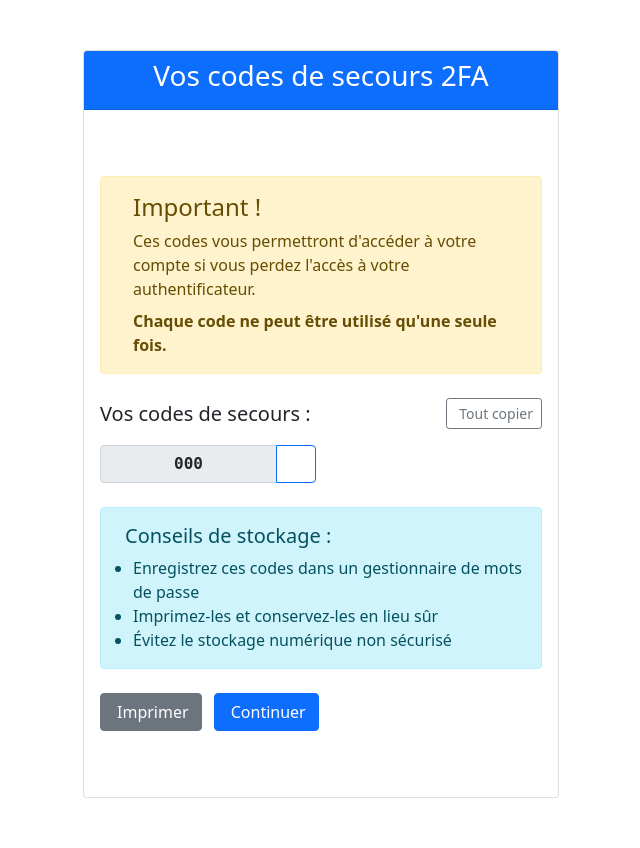
After one commit to Reentryti/OrdoSafe, a Django app: template Backend/utilisateurs/templates/auth/backup_codes.html in a window 1280 px wide. The commit adds this page. Shown: the whole page, without its empty margins (319-959 px from the left). Run offline with Django 5.2, Linux system fonts and the light colour scheme; the template is opened without the code that fills it: most values are stand-ins (such as "Sample title", 1, 10 or a date in 2020).

Commit message:
Patient 2Fa Review
done

```diff
--- /dev/null
+++ b/Backend/utilisateurs/templates/auth/backup_codes.html
@@ -0,0 +1,139 @@
+{% extends "base_auth.html" %}
+
+{% block title %}Codes de secours 2FA{% endblock %}
+{% block header_class %}primary{% endblock %}
+{% block auth_title %}Vos codes de secours 2FA{% endblock %}
+
+{% block auth_content %}
+<div class="auth-container">
+  <!-- Alerte importante -->
+  <div class="alert alert-warning mb-4">
+    <div class="d-flex">
+      <div class="me-3">
+        <i class="fas fa-exclamation-triangle fa-lg"></i>
+      </div>
+      <div>
+        <h4 class="alert-heading">Important !</h4>
+        <p class="mb-0">
+          Ces codes vous permettront d'accéder à votre compte si vous perdez l'accès à votre authentificateur.
+          <strong class="d-block mt-2">Chaque code ne peut être utilisé qu'une seule fois.</strong>
+        </p>
+      </div>
+    </div>
+  </div>
+
+  <!-- Liste des codes -->
+  <div class="mb-4">
+    <div class="d-flex justify-content-between align-items-center mb-3">
+      <h5 class="mb-0">Vos codes de secours :</h5>
+      <button id="copyAllBtn" class="btn btn-sm btn-outline-secondary">
+        <i class="fas fa-copy me-1"></i>Tout copier
+      </button>
+    </div>
+
+    <div class="codes-grid">
+      {% for code in backup_codes %}
+        <div class="code-item">
+          <div class="input-group">
+            <input type="text"
+                   class="form-control text-center"
+                   value="{{ code }}"
+                   readonly>
+            <button class="btn btn-outline-primary copy-btn"
+                    data-code="{{ code }}"
+                    title="Copier ce code">
+              <i class="fas fa-copy"></i>
+            </button>
+          </div>
+        </div>
+      {% endfor %}
+    </div>
+  </div>
+
+  <!-- Instructions -->
+  <div class="alert alert-info mb-4">
+    <h5><i class="fas fa-info-circle me-2"></i>Conseils de stockage :</h5>
+    <ul class="mb-0 ps-3">
+      <li>Enregistrez ces codes dans un gestionnaire de mots de passe</li>
+      <li>Imprimez-les et conservez-les en lieu sûr</li>
+      <li>Évitez le stockage numérique non sécurisé</li>
+    </ul>
+  </div>
+
+  <!-- Boutons d'action -->
+  <div class="auth-actions">
+    <button onclick="window.print()" class="btn btn-secondary me-2">
+      <i class="fas fa-print me-1"></i>Imprimer
+    </button>
+    <a href="{% url 'patient_dash' %}" class="btn btn-primary">
+      <i class="fas fa-check-circle me-1"></i>Continuer
+    </a>
+  </div>
+</div>
+
+<!-- Style spécifique à cette page -->
+<style>
+.codes-grid {
+  display: grid;
+  grid-template-columns: repeat(auto-fill, minmax(200px, 1fr));
+  gap: 10px;
+  margin-bottom: 20px;
+}
+
+.code-item .input-group {
+  height: 100%;
+}
+
+.code-item input {
+  font-family: monospace;
+  font-weight: bold;
+  background-color: #f8f9fa;
+}
+
+.copy-btn {
+  min-width: 40px;
+}
+
+@media print {
+  .no-print, .copy-btn, #copyAllBtn {
+    display: none !important;
+  }
+  body {
+    background: white !important;
+  }
+  .code-item input {
+    border: none;
+    background: transparent !important;
+  }
+}
+</style>
+
+<!-- Scripts -->
+<script>
+document.addEventListener('DOMContentLoaded', function() {
+  // Copie individuelle
+  document.querySelectorAll('.copy-btn').forEach(btn => {
+    btn.addEventListener('click', function() {
+      const code = this.getAttribute('data-code');
+      navigator.clipboard.writeText(code).then(() => {
+        const icon = this.querySelector('i');
+        const original = icon.className;
+        icon.className = 'fas fa-check';
+        setTimeout(() => icon.className = original, 2000);
+      });
+    });
+  });
+
+  // Copie de tous les codes
+  document.getElementById('copyAllBtn').addEventListener('click', function() {
+    const codes = Array.from(document.querySelectorAll('.code-item input'))
+                     .map(input => input.value).join('\n');
+    navigator.clipboard.writeText(codes).then(() => {
+      const original = this.innerHTML;
+      this.innerHTML = '<i class="fas fa-check"></i> Copiés !';
+      setTimeout(() => this.innerHTML = original, 2000);
+    });
+  });
+});
+</script>
+{% endblock %}
--- a/Backend/utilisateurs/urls.py
+++ b/Backend/utilisateurs/urls.py
@@ -1,7 +1,7 @@
 from django.urls import path
 from . import views
 from .views import (
-    PatientSignUpView, PatientLoginView, PatientLogin2faView,
+    PatientSignUpView, PatientLoginView, PatientLogin2faView, patient_dash,
     DoctorSignUpView, DoctorLoginView, DoctorLogin2faView,
     PharmacistSignUpView, PharmacistLoginView, PharmacistLogin2faView
 )
@@ -13,6 +13,7 @@ urlpatterns = [
     path('patient/login/', PatientLoginView.as_view(), name='patient_login'),
     path('patient/login/2fa/', PatientLogin2faView.as_view(), name='patient_login_2fa'),
     path('patient/signup/', PatientSignUpView.as_view(), name='patient_signup'),
+    path('patient/dash/', views.patient_dash, name='patient_dash'),
 
     path('doctor/login/', DoctorLoginView.as_view(), name='doctor_login'),
     path('doctor/login/2fa/', DoctorLogin2faView.as_view(), name='doctor_login_2fa'),
@@ -20,5 +21,5 @@ urlpatterns = [
 
     path('pharmacist/login', PharmacistLoginView.as_view(), name='pharmacist_login'),
     path('pharmacist/login_2fa/', PharmacistLogin2faView.as_view(), name='pharmacist_login_2fa'),
-    path('pharmacist/signup', PharmacistSignUpView.as_view(), name='pharmacist_signup'),
+    path('pharmacist/signup/', PharmacistSignUpView.as_view(), name='pharmacist_signup'),
 ]
--- a/Backend/utilisateurs/views.py
+++ b/Backend/utilisateurs/views.py
@@ -43,7 +43,7 @@ def setup_2fa(request):
 
             request.session['backup_codes'] = backup_codes
             messages.success(request, "2FA activée avec succés")
-            return redirect('backp_codes')
+            return redirect('backup_codes')
         else:
             messages.error(request, "Code incorrect")
 
@@ -79,7 +79,7 @@ def backup_codes(request):
             messages.error(request, "Aucun code de sauvegarde disponible")
             return redirect('setup_2fa')
 
-    return render(request, 'backup_codes.html', {'backup_codes': backup_codes})
+    return render(request, 'auth/backup_codes.html', {'backup_codes': backup_codes})
 
 
 ###############################
@@ -198,7 +198,7 @@ class PatientSignUpView(BaseSignupView):
 def patient_dash(request):
     if not hasattr(request.user, 'patient_profile'):
         return redirect('home')
-    return render(request, 'patient/dashboard.html')
+    return render(request, 'patients/dash.html')
 
 
 ########################################
```
Also changed, not shown: Backend/utilisateurs/templates/auth/setup_2fa.html (+15 -28 lines), Backend/utilisateurs/templates/backup_code.html (deleted, +0 -36 lines), Backend/utilisateurs/templates/patients/dash.html (added, +11 -0 lines).
